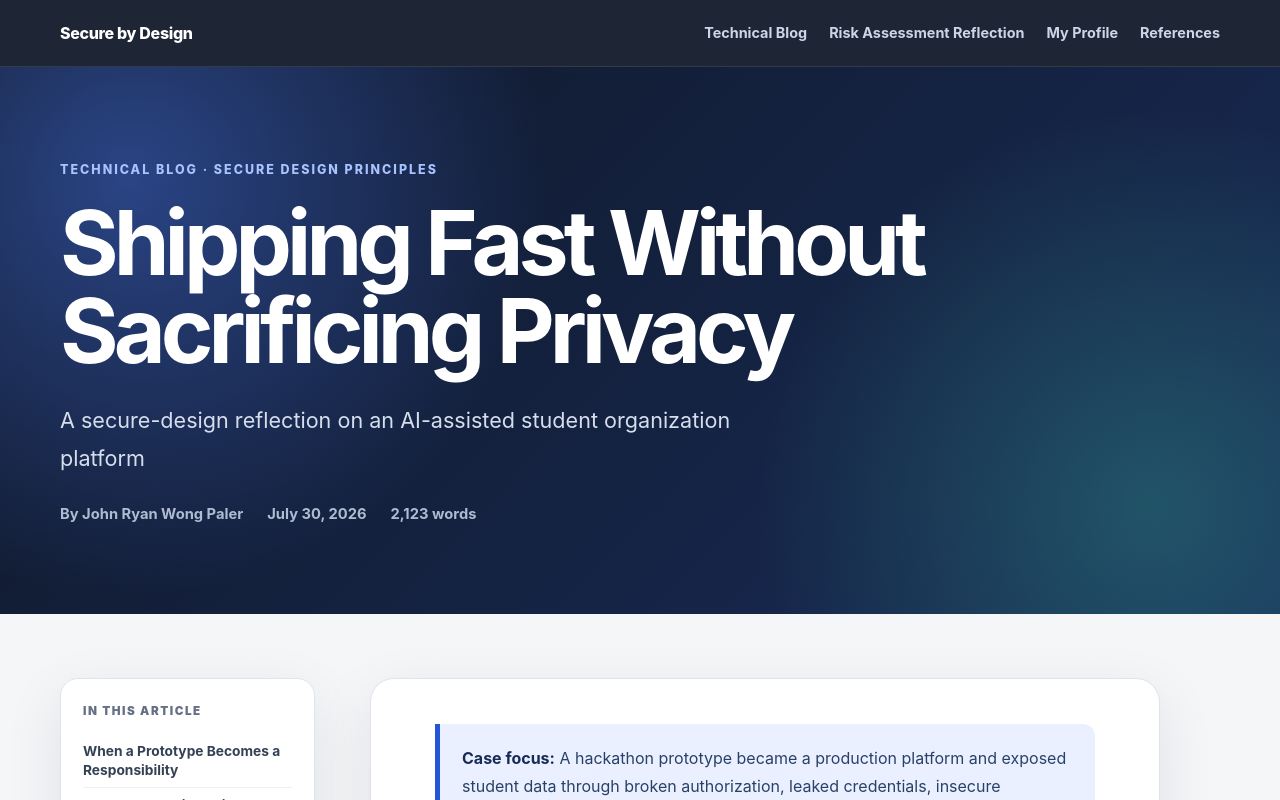
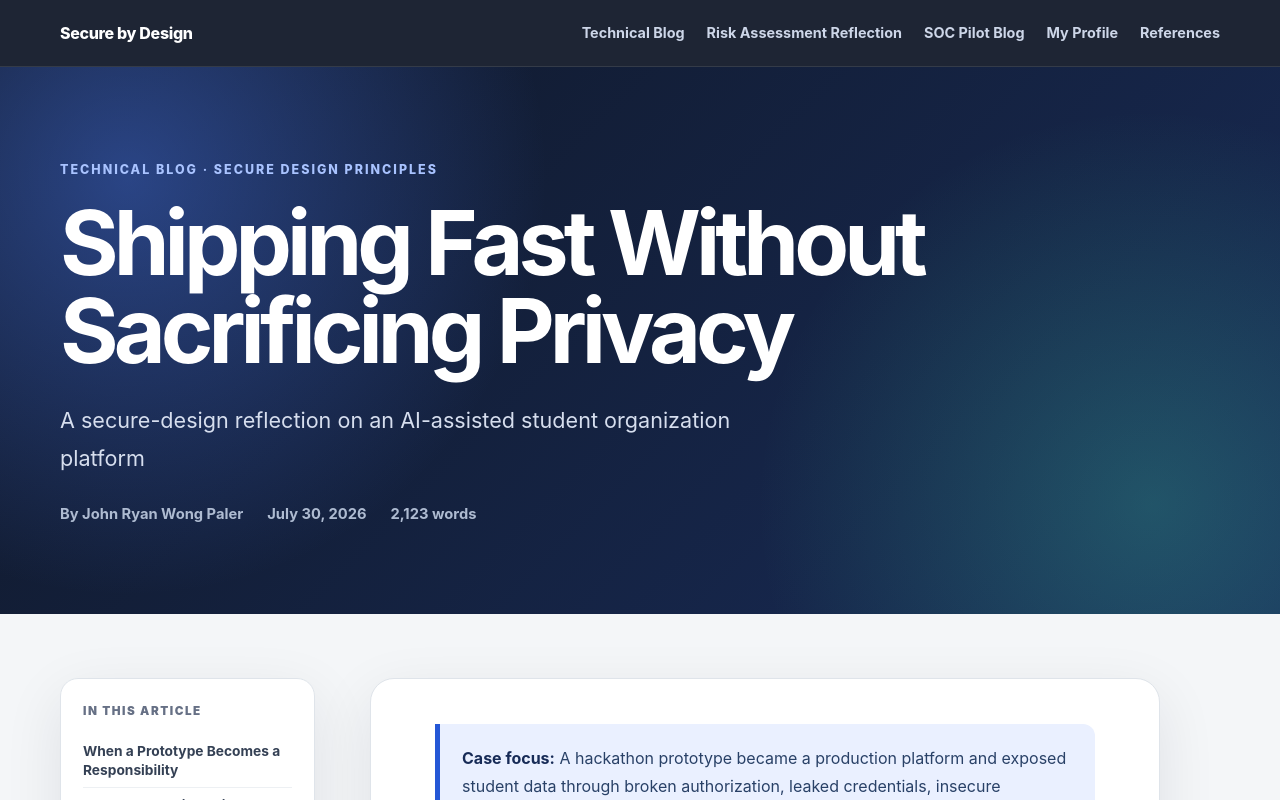
Before and after one commit to John-Ryan-Paler/secure-design-blog, a plain HTML site: page index.html in a window 1280 px wide. Shown: the top 800 px of the page. Drawn offline with Linux system fonts and the light colour scheme.

Commit message:
Update index.html
Update navigation with SOC Pilot Blog

```diff
--- a/index.html
+++ b/index.html
@@ -12,12 +12,15 @@
     <div class="container topbar-inner">
       <a class="brand" href="index.html">Secure by Design</a>
 
+
 <nav class="main-nav" aria-label="Main navigation">
   <a href="index.html">Technical Blog</a>
   <a href="risk-assessment.html">Risk Assessment Reflection</a>
+  <a href="soc-pilot.html">SOC Pilot Blog</a>
   <a href="profile.html">My Profile</a>
   <a href="#references">References</a>
 </nav>
+
     </div>
   </header>
 
```
Lines whose indentation alone changed are shown as unchanged.
